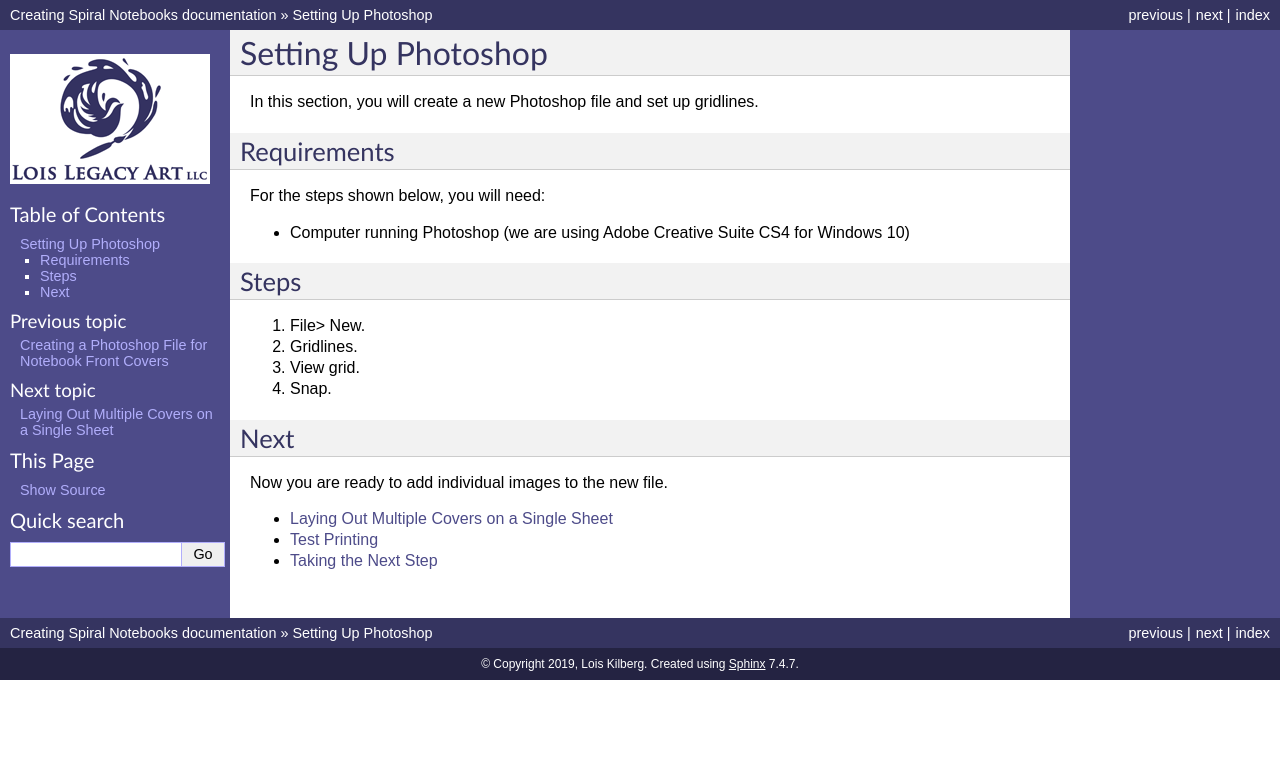
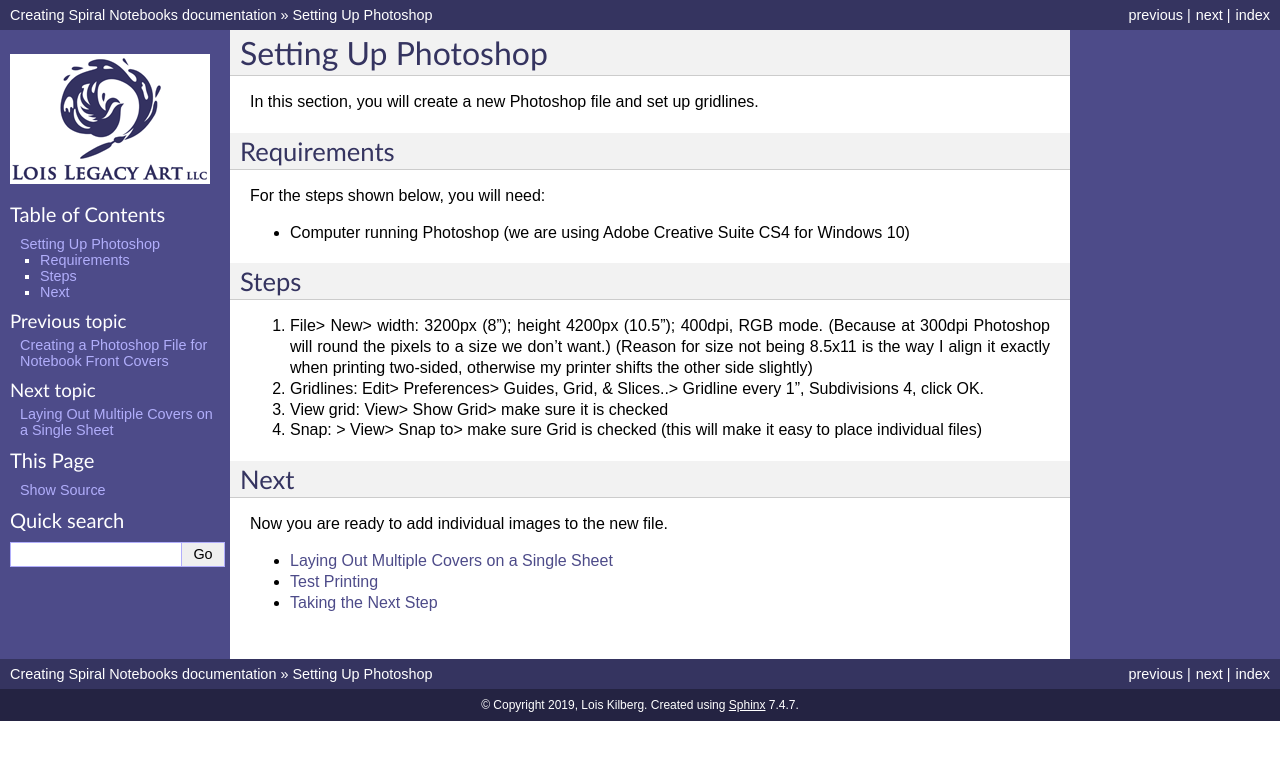
Before and after one commit to loiskilberg/FinalProject, a Sphinx documentation site: the page built from source/01_settingUpPhotoshop.rst, in a window 1280 px wide. Shown: the top 760 px of the page. Built offline with Sphinx 7.4.7, drawn with Linux system fonts in a browser that asks for light colours.

Commit message:
add preliminary text for very detailed steps

```diff
--- a/source/01_settingUpPhotoshop.rst
+++ b/source/01_settingUpPhotoshop.rst
@@ -16,10 +16,10 @@
 Steps
 =====
 
-#. File> New.
-#. Gridlines.
-#. View grid.
-#. Snap.
+#. File> New> width: 3200px (8"); height 4200px (10.5"); 400dpi, RGB mode. (Because at 300dpi Photoshop will round the pixels to a size we don't want.) (Reason for size not being 8.5x11 is the way I align it  exactly when printing two-sided, otherwise my printer shifts the other side slightly)
+#. Gridlines: Edit> Preferences> Guides, Grid, & Slices..> Gridline every 1", Subdivisions 4, click OK.
+#. View grid: View> Show Grid> make sure it is checked
+#. Snap: > View> Snap to> make sure Grid is checked (this will make it easy to place individual files)
 
 Next
 ====
```
